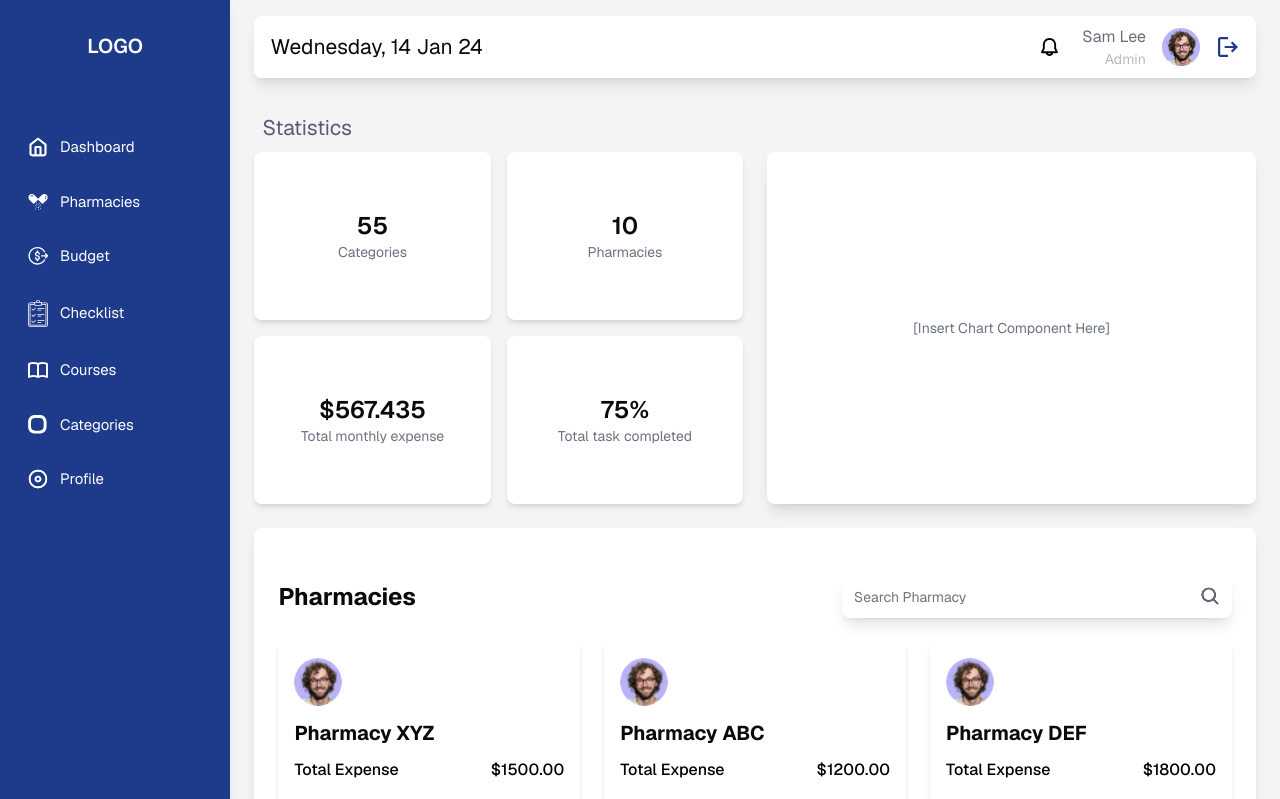
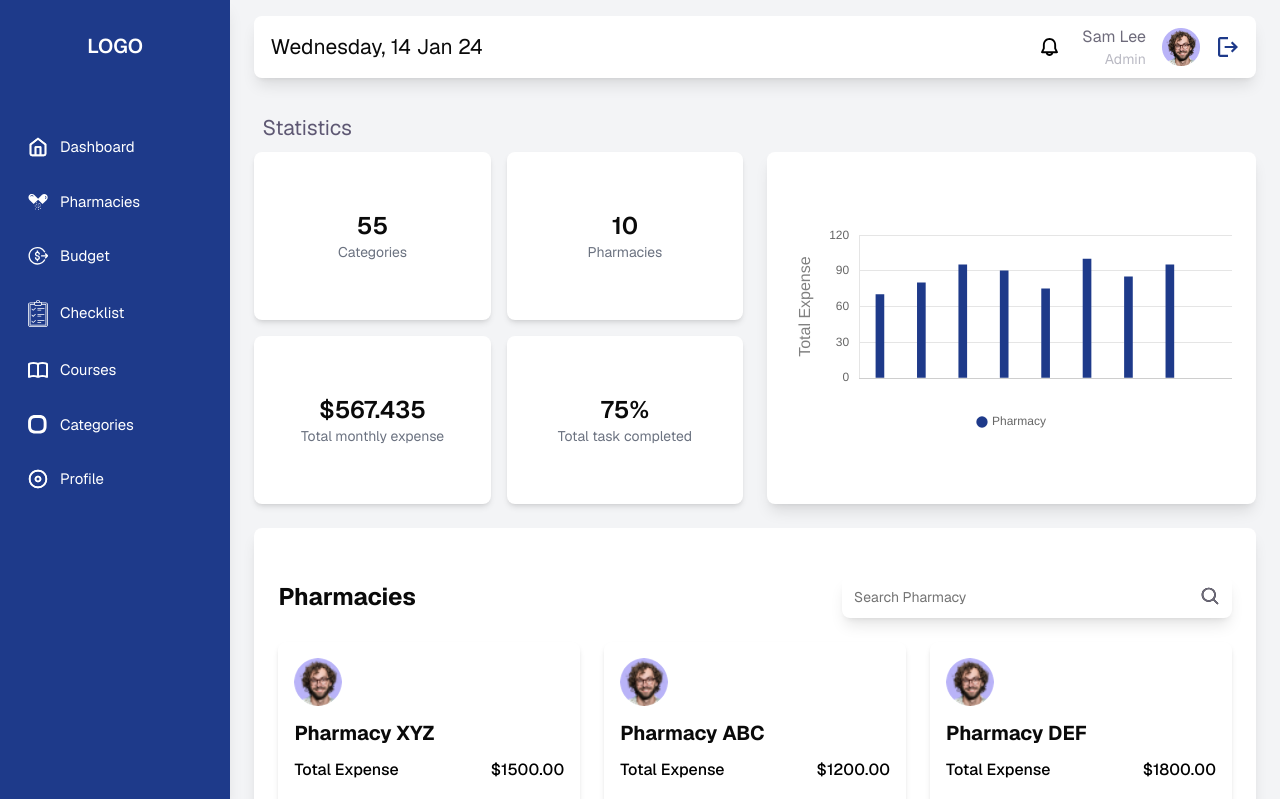
Before and after one commit to Blue-Health-Here/frontend.financialswebapp, a Next.js app: page /admin/dashboard in a window 1280 px wide. Shown: the top 799 px of the page. Built offline with nearby package versions, Linux system fonts and the light colour scheme; no server answers.

Commit message:
add the bar chart for admin dashboard

```diff
--- a/app/admin/dashboard/page.tsx
+++ b/app/admin/dashboard/page.tsx
@@ -5,6 +5,7 @@ import { PharmacyCard } from "@/components/common/PharmacyCard";
 import { pharmacyData, statsData } from "@/utils/constants";
 import { StatsCard } from "@/components/common/StatsCard";
 import AdminLayout from "@/components/layouts/AdminLayout";
+import BarChart from "@/components/common/BarChart";
 
 export default async function Dashboard() {
     return (
@@ -18,8 +19,8 @@ export default async function Dashboard() {
                             <StatsCard key={index} value={item.value} label={item.label} color={item.color} />
                         ))}
                     </div>
-                    <div className="bg-white rounded-lg shadow-lg p-6 flex items-center justify-center">
-                        <p className="text-gray-500">[Insert Chart Component Here]</p>
+                    <div className="bg-white rounded-lg shadow-lg pl-6 pr-6  flex items-center justify-center">
+                        <BarChart />
                     </div>
                 </div>
             </div>
--- /dev/null
+++ b/components/common/BarChart.tsx
@@ -0,0 +1,76 @@
+"use client"
+
+import { Bar } from "react-chartjs-2";
+import {
+    Chart as ChartJS,
+    CategoryScale,
+    LinearScale,
+    BarElement,
+    Title,
+    Tooltip,
+    Legend,
+    ChartOptions,
+} from "chart.js";
+
+ChartJS.register(CategoryScale, LinearScale, BarElement, Title, Tooltip, Legend);
+
+const BarChart = () => {
+    const data = {
+        labels: ["Jan", "Feb", "Mar", "Apr", "May", "Jun", "Jul", "Aug", "sep"],
+        datasets: [
+            {
+                label: "Pharmacy",
+                data: [70, 80, 95, 90, 75, 100, 85, 95],
+                backgroundColor: "#1E3A8A",
+                barThickness: 8,
+            },
+        ],
+
+    };
+    const options: ChartOptions<"bar"> = {
+        responsive: true,
+        plugins: {
+            legend: {
+                display: true,
+                position: "bottom",
+                labels: {
+                    usePointStyle: true,
+                    pointStyle: "circle",
+                    boxWidth: 8,
+                    boxHeight: 8,
+                    padding: 30
+                },
+            },
+        },
+        scales: {
+            x: {
+                grid: { display: false },
+                ticks: { display: false },
+
+            },
+            y: {
+                beginAtZero: true,
+                grid: {
+                    display: true,
+                    lineWidth: 1,
+                    drawOnChartArea: true,
+                    drawTicks: false,
+                },
+                title: {
+                    display: true,
+                    text: "Total Expense",
+                    font: { size: 16 },
+                    color: "grey",
+                },
+                ticks: {
+                    padding: 10,
+                    stepSize: 30,
+                },
+            },
+        },
+    };
+
+    return <Bar data={data} options={options} />;
+};
+
+export default BarChart;
--- a/package.json
+++ b/package.json
@@ -14,6 +14,7 @@
     "@supabase/ssr": "latest",
     "@supabase/supabase-js": "latest",
     "autoprefixer": "10.4.20",
+    "chart.js": "^4.4.8",
     "class-variance-authority": "^0.7.0",
     "clsx": "^2.1.1",
     "formik": "^2.4.6",
@@ -22,6 +23,7 @@
     "next-themes": "^0.4.3",
     "prettier": "^3.3.3",
     "react": "19.0.0",
+    "react-chartjs-2": "^5.3.0",
     "react-dom": "19.0.0",
     "react-redux": "^9.2.0",
     "redux": "^5.0.1",
```
Also changed, not shown: 1 other file (tests, documents, lock files or other folders).
